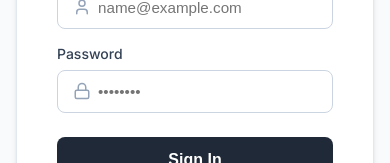
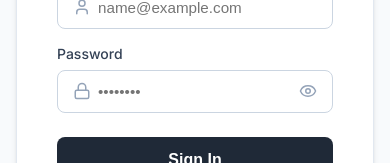
Before and after one commit to DendiNuanu/opentickets, a Next.js app: page /admin/login in a window 390 px wide. Shown: the part 412-575 px from the top of the page. Built offline with nearby package versions, Linux system fonts and the light colour scheme; no server answers.

Commit message:
feat: login password toggle and fix mobile header overlap

```diff
--- a/src/app/admin/login/page.tsx
+++ b/src/app/admin/login/page.tsx
@@ -3,7 +3,7 @@
 import React, { useState } from 'react';
 import { useRouter } from 'next/navigation';
 import { supabase } from '@/lib/supabase';
-import { Lock, User, LogIn, Shield } from 'lucide-react';
+import { Lock, User, LogIn, Shield, Eye, EyeOff } from 'lucide-react';
 
 export default function AdminLogin() {
     const [email, setEmail] = useState('');
@@ -11,6 +11,7 @@ export default function AdminLogin() {
     const [error, setError] = useState('');
     const [loading, setLoading] = useState(false);
     const [isSignUp, setIsSignUp] = useState(false);
+    const [showPassword, setShowPassword] = useState(false);
     const router = useRouter();
 
     const handleSubmit = async (e: React.FormEvent) => {
@@ -130,14 +131,14 @@ export default function AdminLogin() {
                         <div style={{ position: 'relative' }}>
                             <Lock size={18} style={{ position: 'absolute', left: '1rem', top: '50%', transform: 'translateY(-50%)', color: '#94a3b8' }} />
                             <input
-                                type="password"
+                                type={showPassword ? "text" : "password"}
                                 value={password}
                                 onChange={(e) => setPassword(e.target.value)}
                                 placeholder="••••••••"
                                 required
                                 style={{
                                     width: '100%',
-                                    padding: '0.75rem 1rem 0.75rem 2.5rem',
+                                    padding: '0.75rem 2.5rem 0.75rem 2.5rem',
                                     borderRadius: '8px',
                                     border: '1px solid #cbd5e1',
                                     fontSize: '0.95rem',
@@ -146,6 +147,26 @@ export default function AdminLogin() {
                                     color: '#0f172a'
                                 }}
                             />
+                            <button
+                                type="button"
+                                onClick={() => setShowPassword(!showPassword)}
+                                style={{
+                                    position: 'absolute',
+                                    right: '1rem',
+                                    top: '50%',
+                                    transform: 'translateY(-50%)',
+                                    background: 'none',
+                                    border: 'none',
+                                    color: '#94a3b8',
+                                    cursor: 'pointer',
+                                    display: 'flex',
+                                    alignItems: 'center',
+                                    justifyContent: 'center',
+                                    padding: 0
+                                }}
+                            >
+                                {showPassword ? <EyeOff size={18} /> : <Eye size={18} />}
+                            </button>
                         </div>
                     </div>
 
--- a/src/app/closed-tickets/page.tsx
+++ b/src/app/closed-tickets/page.tsx
@@ -290,10 +290,8 @@ export default function ClosedTicketsPage() {
                         >
                             <Menu size={24} />
                         </button>
-                        <div>
-                            <h1 className="h1">Done Tickets</h1>
-                            <p style={{ color: 'var(--text-secondary)' }}>Completed support requests</p>
-                        </div>
+                        <h1 className={`h1 ${styles.pageTitle}`}>Done Tickets</h1>
+                        <p className={styles.welcomeText}>Completed support requests</p>
                     </div>
                     <div className={styles.actions}>
                         <button className="icon-button" style={{ width: 40, height: 40, borderRadius: '50%', border: '1px solid var(--border-color)', background: 'var(--bg-secondary)', display: 'flex', alignItems: 'center', justifyContent: 'center', cursor: 'pointer', position: 'relative' }}>
--- a/src/app/open-tickets/page.tsx
+++ b/src/app/open-tickets/page.tsx
@@ -291,8 +291,8 @@ export default function OpenTicketsPage() {
                             <Menu size={24} />
                         </button>
                         <div>
-                            <h1 className="h1">Open Tickets</h1>
-                            <p style={{ color: 'var(--text-secondary)' }}>Active support requests</p>
+                            <h1 className={`h1 ${styles.pageTitle}`}>Open Tickets</h1>
+                            <p className={styles.welcomeText}>Active support requests</p>
                         </div>
                     </div>
                     <div className={styles.actions}>
```
Also changed, not shown: src/app/dashboard/dashboard.module.css (+13 -9 lines).
